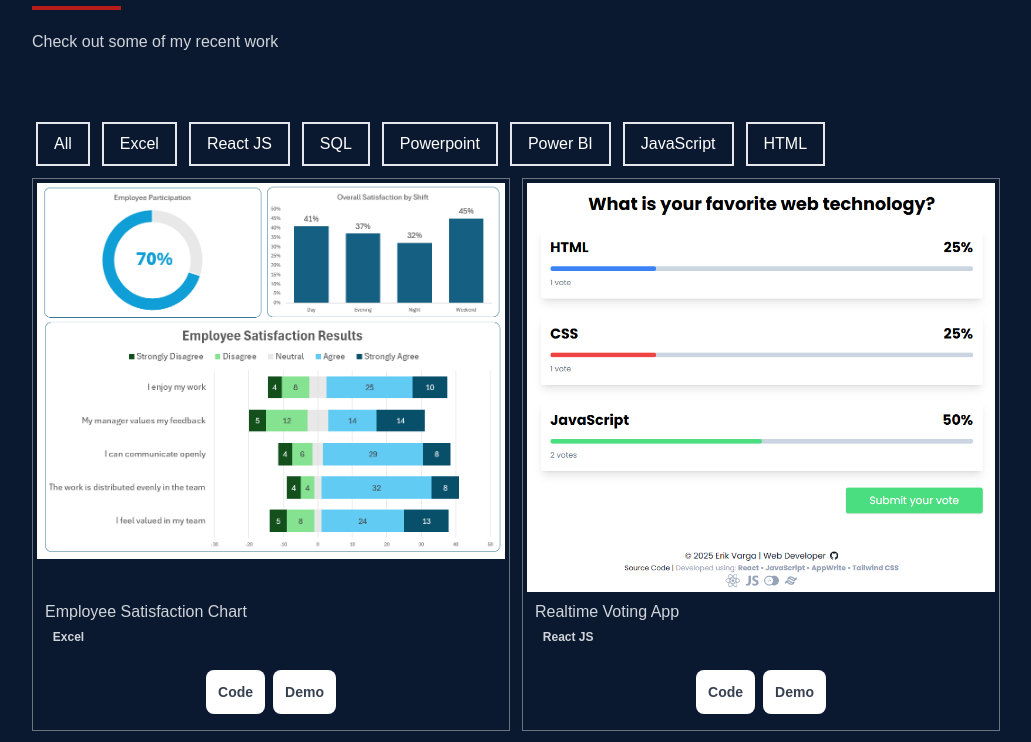
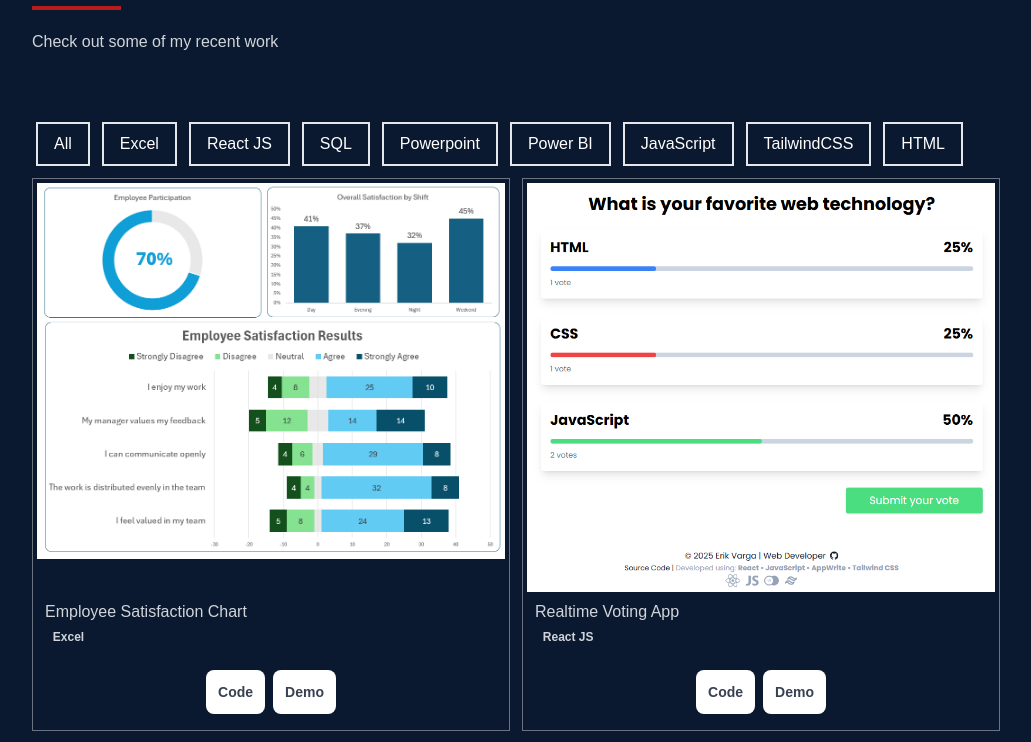
Before and after one commit to Erik-Varga/react-developer-portfolio-app, a React (Create React App) app: page / in a window 1280 px wide. Shown: the part 2546-3288 px from the top of the page, without its empty margins (124-1155 px from the left). Built offline with nearby package versions, Linux system fonts and the light colour scheme.

Commit message:
add tailwind project

```diff
--- a/src/data/data.js
+++ b/src/data/data.js
@@ -16,6 +16,7 @@ import PowerBIMelonheadFarmsImg from '../assets/projects/img_powerbi_melonhead_f
 import PowerpointCornerBakeryImg from '../assets/projects/img_powerpoint_corner_bakery.png'
 import SQLSyntaxResultsImg from '../assets/projects/img_sql_syntax_results.png'
 import ReactAppWriteVotingAppImg from '../assets/projects/img_react_appwrite_voting_app.png'
+import TailwindLandingPageImg from '../assets/projects/img_js_landing_page.png'
 import HTMLCoffeeShopImg from '../assets/projects/img_js_coffee_shop_page.png'
 import ExcelEmployeeChartImg from '../assets/projects/img_excel_employee_chart.png'
 
@@ -174,6 +175,14 @@ export const items = [
         live:"https://erik-varga.github.io/js-shut-the-box/",
     },
     {
+        id: 20250125,
+        name:"Tailwind CSS Landing Page",
+        category: 'TailwindCSS',
+        image: TailwindLandingPageImg,
+        github:"https://github.com/Erik-Varga/react-vite-landing-page",
+        live:"https://react-vite-landing-page.vercel.app/",
+    },
+    {
         id: 20250123,
         name:"Coffee Shop Landing Page",
         category: 'HTML',
```
Also changed, not shown: src/assets/projects/img_js_landing_page.png (added).
